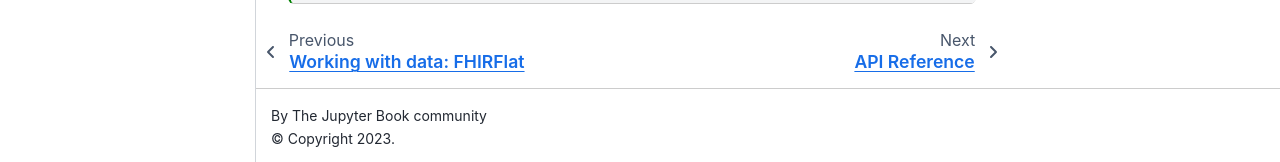
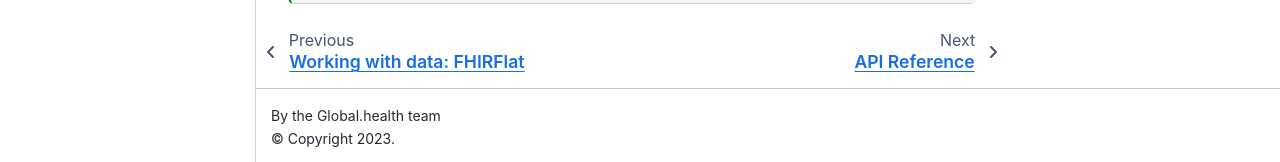
Before and after one commit to globaldothealth/polyflame, a Jupyter Book: the page built from docs/plots.ipynb, in a window 1280 px wide and 1171 px high. Shown: the part 1009-1171 px from the top of the window. Built offline with Jupyter Book 1.0.4 settings and Sphinx 7.4.7 and the Sphinx Book theme 1.1.4, drawn with Linux system fonts in a browser that asks for light colours; comment, search, counter and statistics services are not loaded.

Commit message:
docs: add author

```diff
--- a/docs/_config.yml
+++ b/docs/_config.yml
@@ -2,6 +2,7 @@
 # Learn more at https://jupyterbook.org/customize/config.html
 
 title: PolyFLAME
+author: the Global.health team
 logo: polyflame.png
 
 # Force re-execution of notebooks on each build.
```
